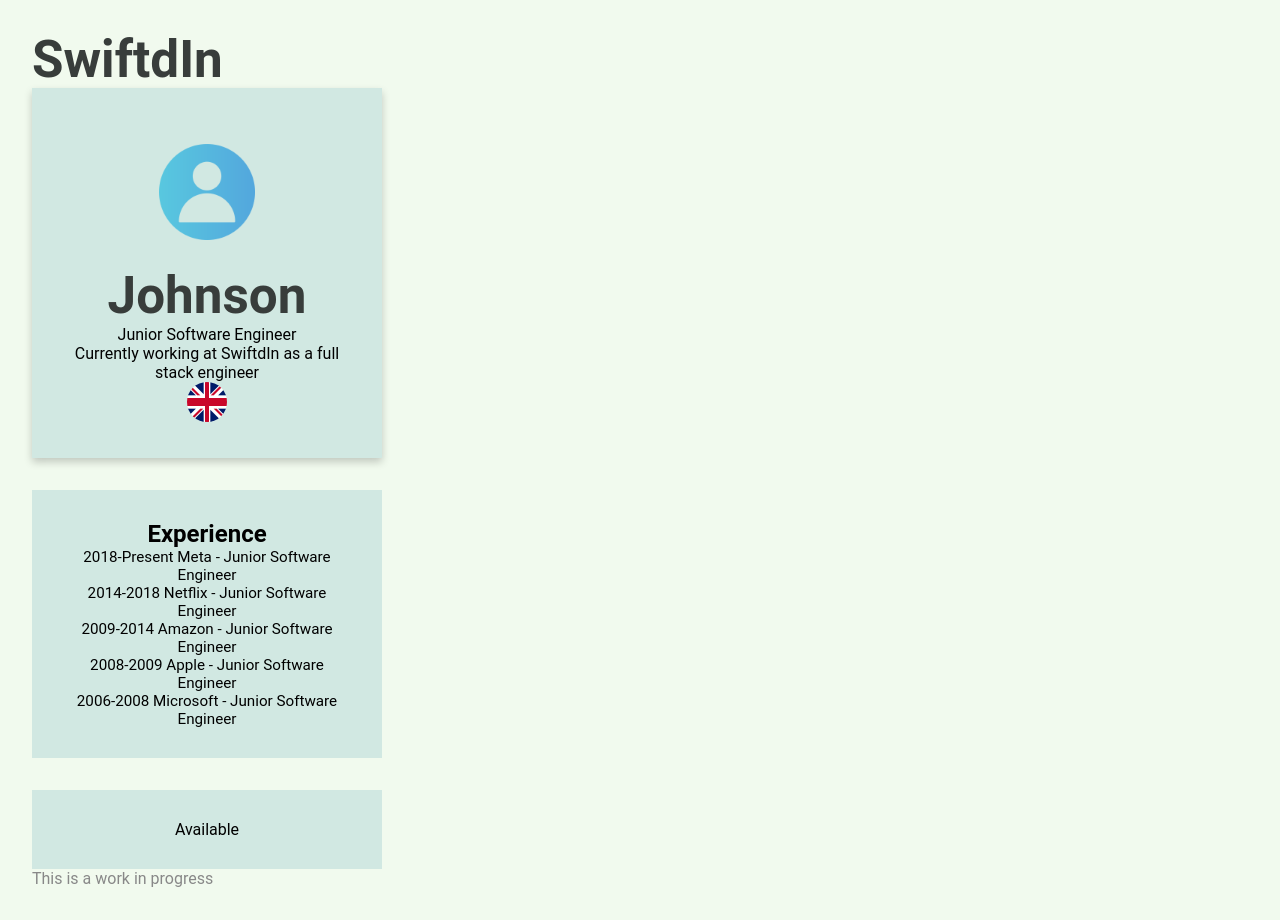
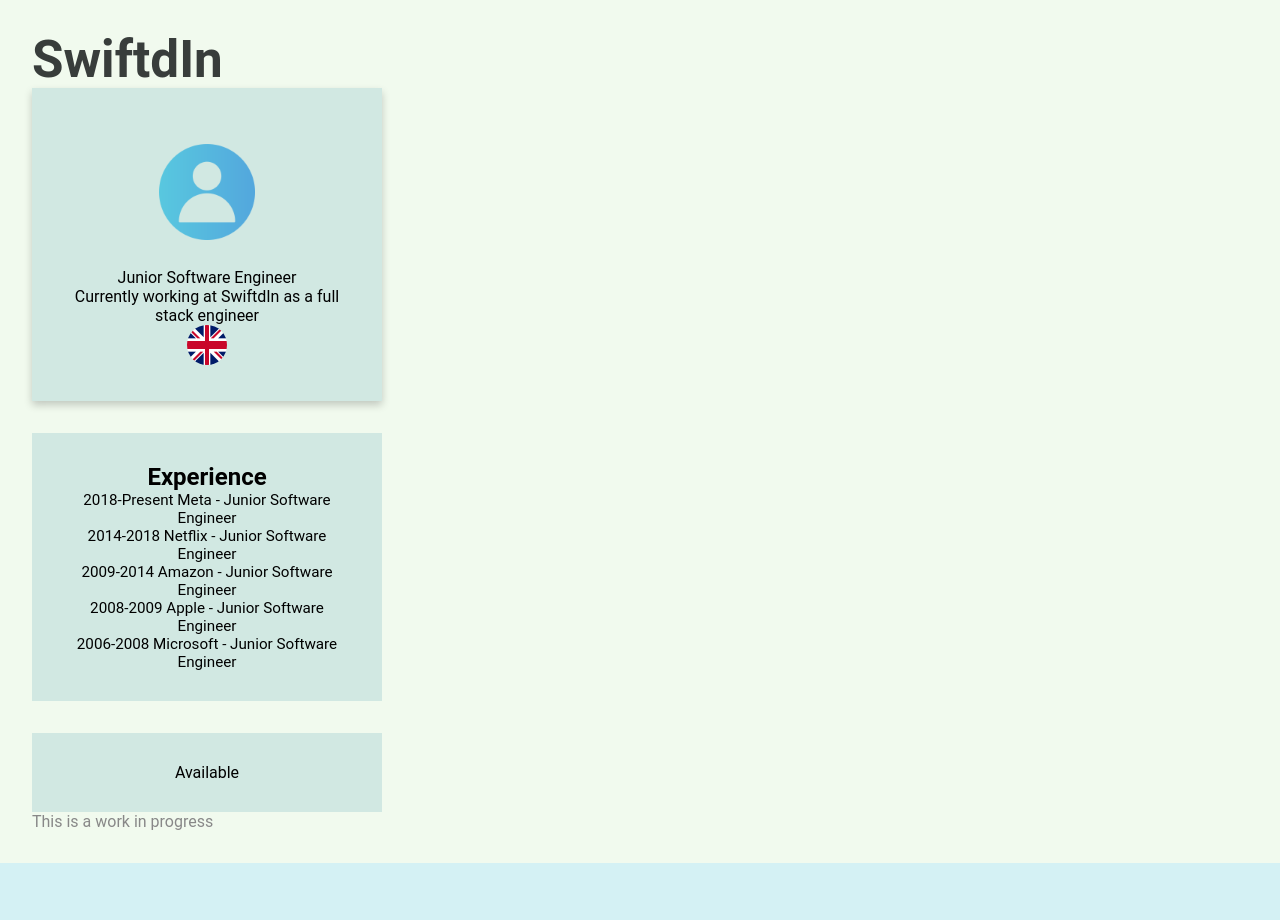
Before and after one commit to YaqubRahman/SwiftdIn, a React (Vite) app in the folder yaqubs-personal-linkedin-wesbite/: page /#/home in a window 1280 px wide. After the commit the page ends 863 px from the top, so only its background shows below. Built offline with nearby package versions, Linux system fonts and the light colour scheme.

Commit message:
feat/first-name-now-dynamically-changes

```diff
--- a/yaqubs-personal-linkedin-wesbite/src/pages/Home.tsx
+++ b/yaqubs-personal-linkedin-wesbite/src/pages/Home.tsx
@@ -25,6 +25,10 @@ const countries = [
 
 const country = localStorage.getItem('country');
 
+const userString = localStorage.getItem('user');
+const userData = userString ? JSON.parse(userString) : null;
+const user_name = userData ? userData.firstName : '';
+
 function getCountryCode(){
   console.log('Country from localStorage:', country);
   for (let i=0; i < countries.length; i++){
@@ -46,6 +50,7 @@ function getCountryName(){
   }
 }
 
+
 function Home() {
     return (
         <>
@@ -57,7 +62,7 @@ function Home() {
 
         <img src={pfp} className="logo" alt="pfp PlaceHolder" />
       <div className='homefont'>
-      <h1>Johnson</h1>
+      <h1>{user_name}</h1>
 
       </div>
 
--- a/yaqubs-personal-linkedin-wesbite/src/pages/LoginSignup.tsx
+++ b/yaqubs-personal-linkedin-wesbite/src/pages/LoginSignup.tsx
@@ -75,6 +75,7 @@ export const LoginSignup = () => {
 
     localStorage.setItem('token', data.token);
     localStorage.setItem('user', JSON.stringify(data.user));
+
 
     navigate('/countrychoose');
 
```
